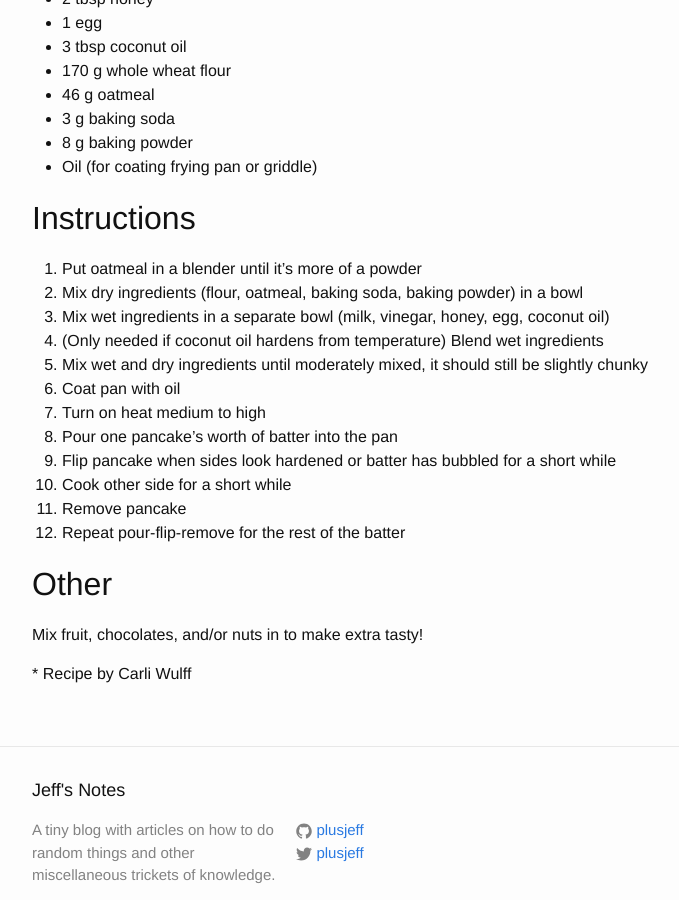
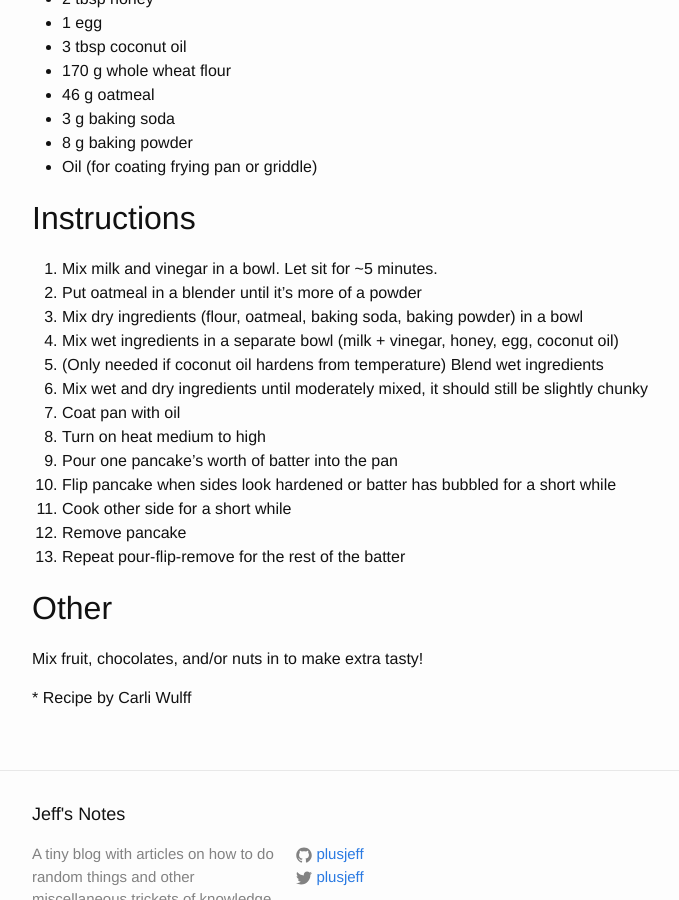
Before and after one commit to plusjeff/how-to, a Jekyll site: the page built from _posts/2017-02-26-oatmeal-pancakes.md, in a window 1280 px wide and 900 px high, scrolled down 588 px. Shown: the whole window, without its empty margins (238-917 px from the left). Built offline with Jekyll 4.4.1, drawn with Linux system fonts in a browser that asks for light colours.

Commit message:
Updated Oatmeal Pancakes recipe

```diff
--- a/_posts/2017-02-26-oatmeal-pancakes.md
+++ b/_posts/2017-02-26-oatmeal-pancakes.md
@@ -30,9 +30,10 @@ Makes about 10 medium-sized pancakes (medium, as in, about the size of a hand).
 
 ## Instructions
 
+1. Mix milk and vinegar in a bowl. Let sit for ~5 minutes.
 1. Put oatmeal in a blender until it's more of a powder
 1. Mix dry ingredients (flour, oatmeal, baking soda, baking powder) in a bowl
-1. Mix wet ingredients in a separate bowl (milk, vinegar, honey, egg, coconut oil)
+1. Mix wet ingredients in a separate bowl (milk + vinegar, honey, egg, coconut oil)
 1. (Only needed if coconut oil hardens from temperature) Blend wet ingredients
 1. Mix wet and dry ingredients until moderately mixed, it should still be slightly chunky
 1. Coat pan with oil
```
